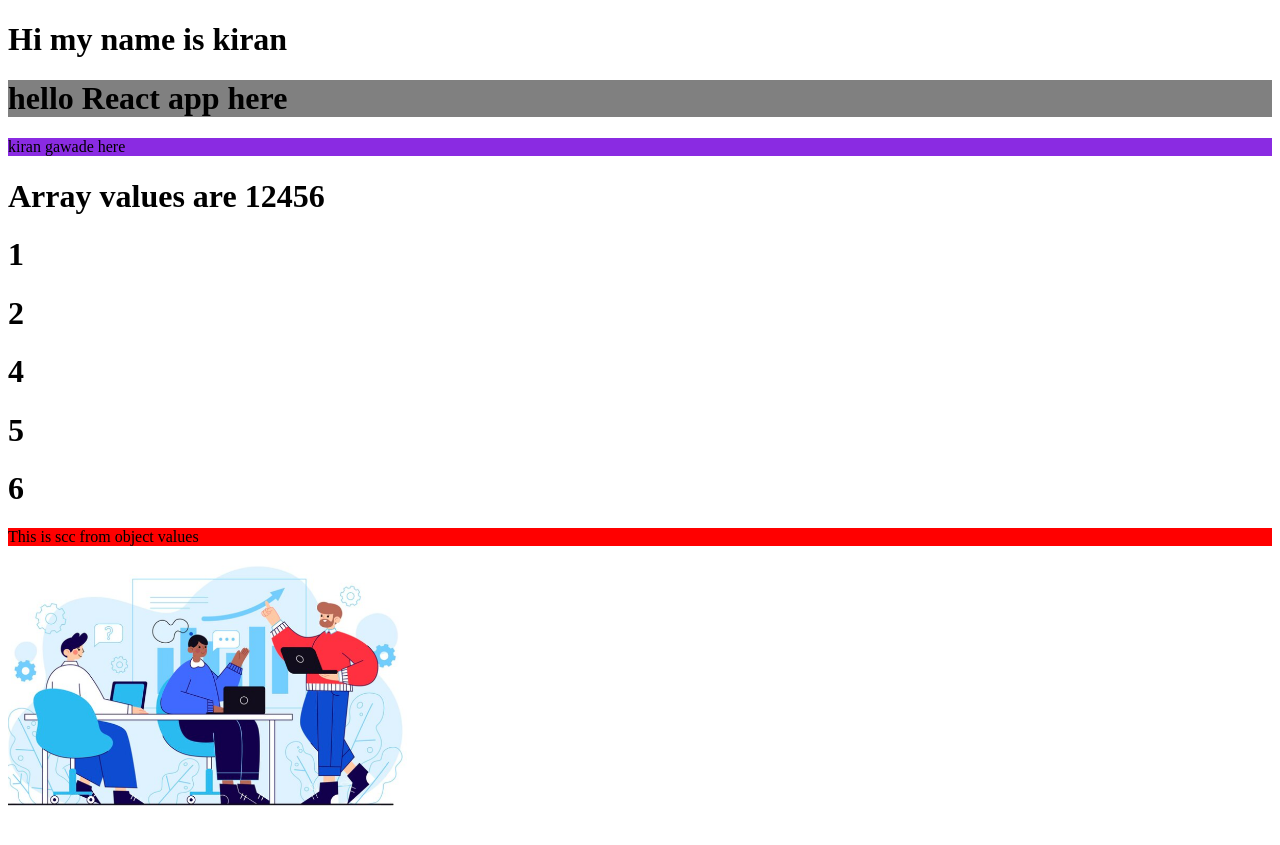
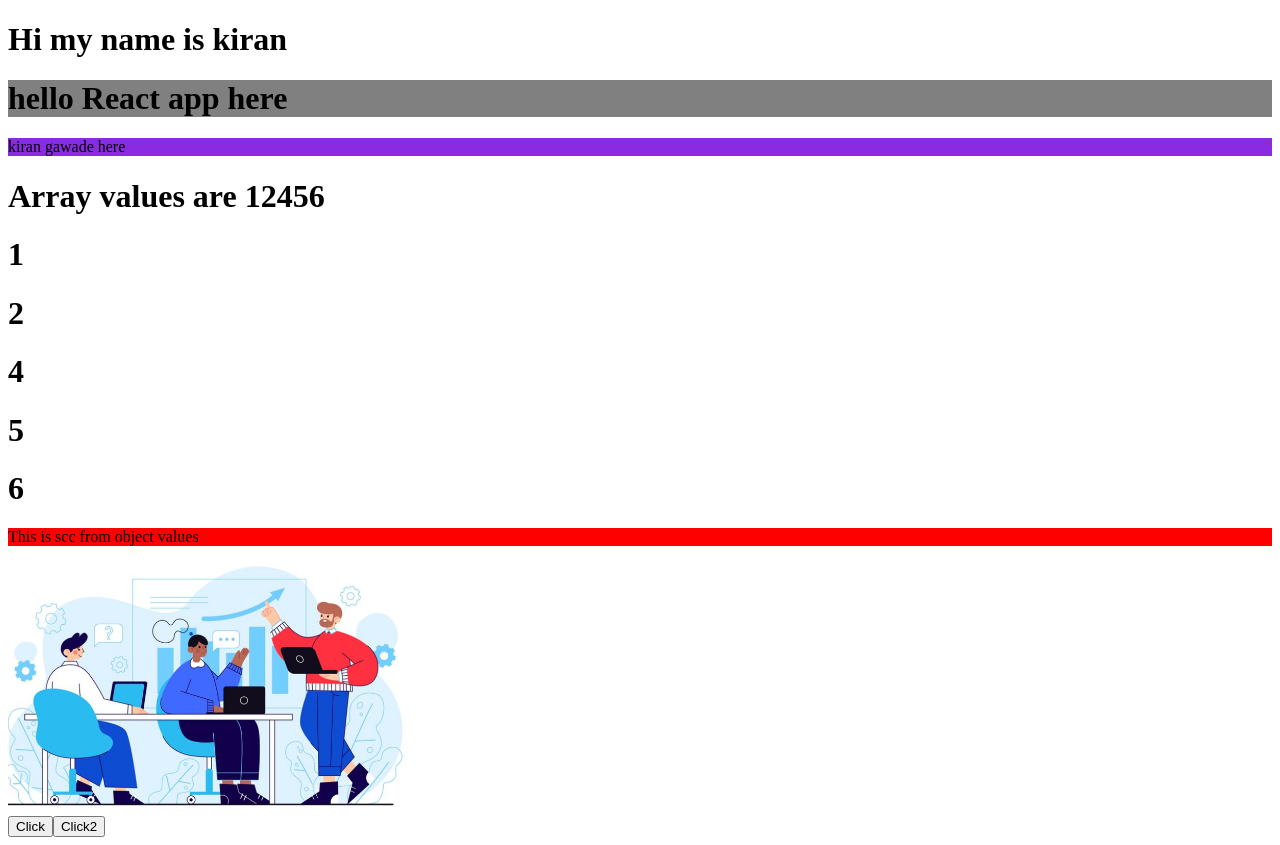
Before and after one commit to KiranGawade09/Auroskkil_reactjs_Internship, a React (Create React App) app: page / in a window 1280 px wide. Before the commit the page ends 824 px from the top, so only its background shows below. Built offline with nearby package versions, Linux system fonts and the light colour scheme.

Commit message:
Click event methods

```diff
--- a/src/App.js
+++ b/src/App.js
@@ -10,6 +10,12 @@ function App(){
   }
   var Jack ="kiran";
   var Array =[1,2,4,5,6];
+
+  function Mohit(){
+    console.log('This is my message')
+
+  }
+  Mohit();
 
   return(
     <>
@@ -25,6 +31,9 @@ function App(){
     }
     <p style={{backgroundColor:object.background}}>This is scc from object values</p>
     <img src={image1} height={'250px'} width={'auto'}/>
+    <br/>
+    <button onClick={()=>{alert('His this is click event')}}>Click</button>
+    <button onClick={()=>{Mohit()}}>Click2</button>
     </>
   )
 }
```
